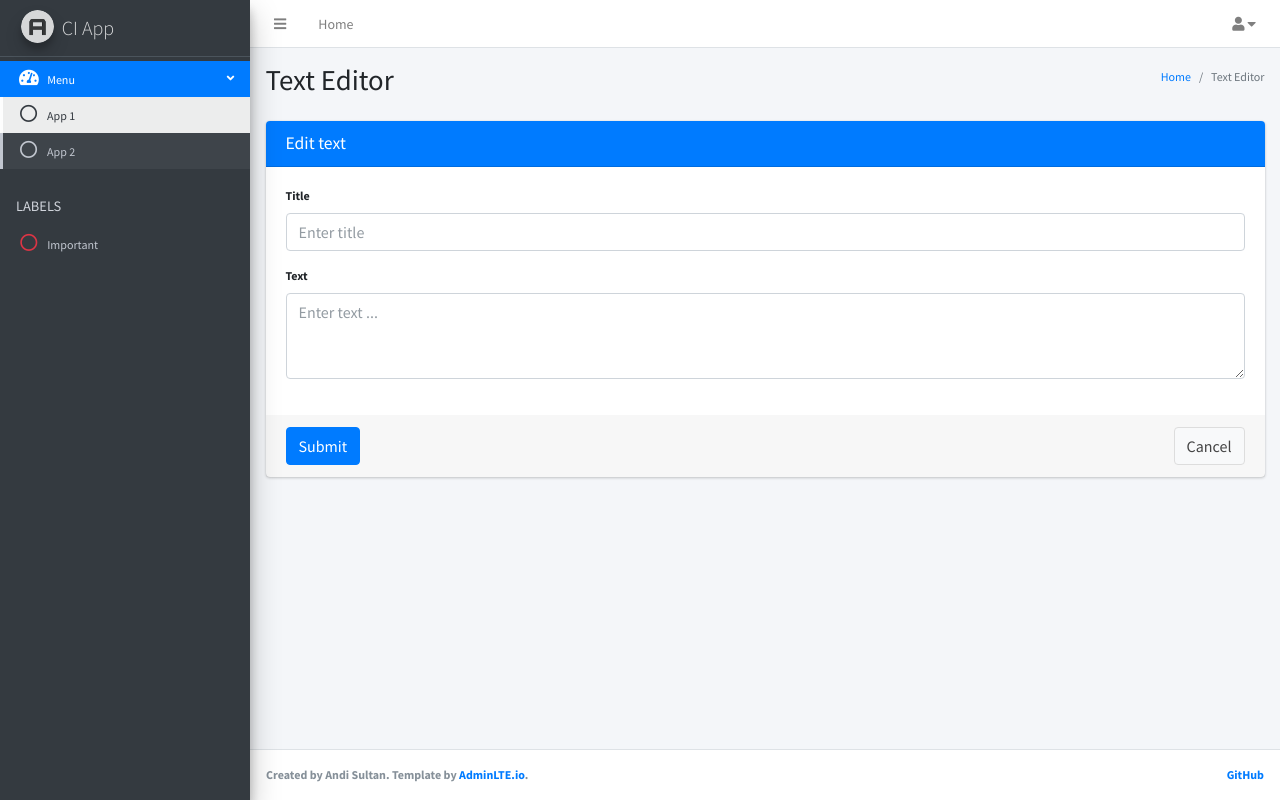
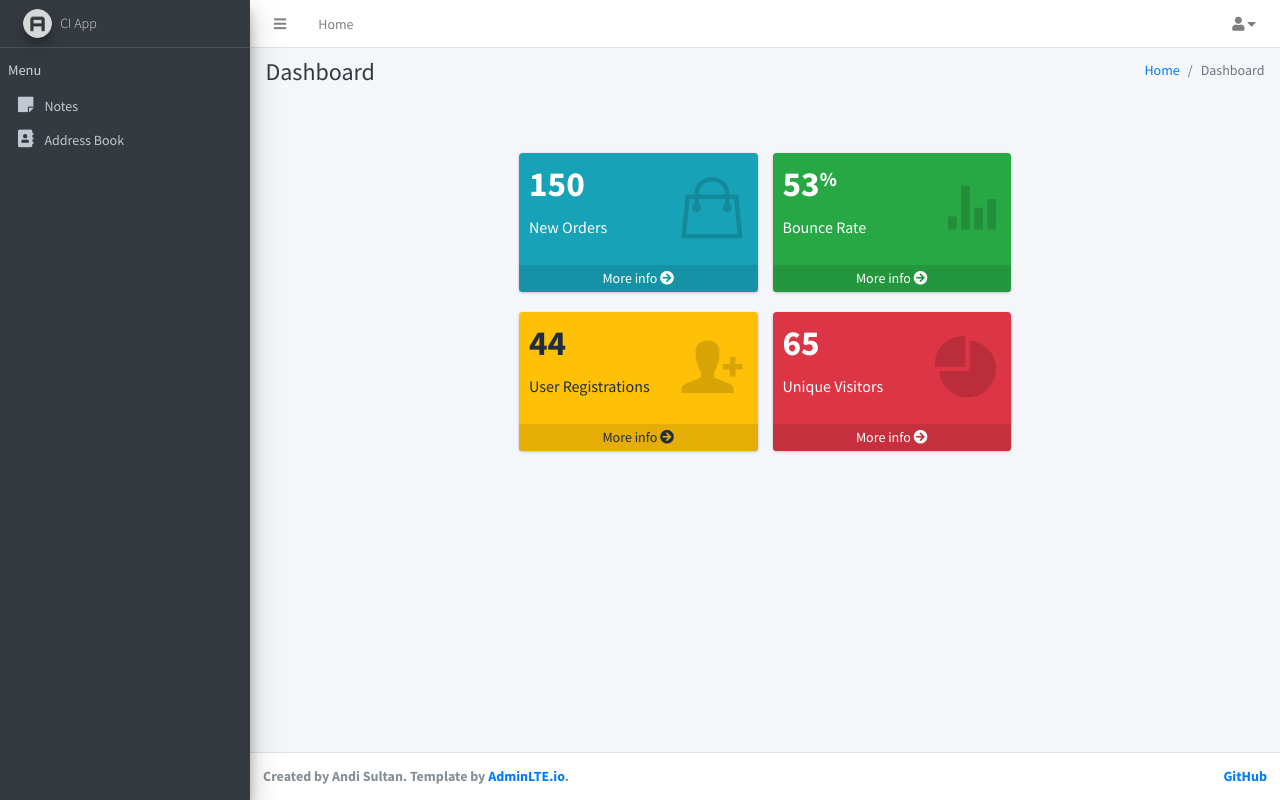
Before and after one commit to andi-sultan/ci-app, a CodeIgniter app: page /database/home in a window 1280 px wide. Run offline with CodeIgniter, Linux system fonts and the light colour scheme; a user stored in the database is signed in; data that the repository does not hold is empty; some libraries are stand-ins or nearby versions.

Commit message:
Creating Dashboard

```diff
--- a/application/controllers/Home.php
+++ b/application/controllers/Home.php
@@ -6,7 +6,7 @@ class Home extends CI_Controller {
 	{
 		if (is_login()) {
 			$page['title'] = 'Home';
-			$page['content'] = 'editor';
+			$page['content'] = 'dashboard';
 			$this->load->view('home', $page);
 		}
 	}
--- /dev/null
+++ b/application/views/dashboard.php
@@ -0,0 +1,90 @@
+<div class="content-header">
+  <div class="container-fluid">
+    <div class="row mb-2">
+      <div class="col-sm-6">
+        <h1 class="m-0 text-dark">Dashboard</h1>
+      </div><!-- /.col -->
+      <div class="col-sm-6">
+        <ol class="breadcrumb float-sm-right">
+          <li class="breadcrumb-item"><a href="#">Home</a></li>
+          <li class="breadcrumb-item active">Dashboard</li>
+        </ol>
+      </div><!-- /.col -->
+    </div><!-- /.row -->
+  </div><!-- /.container-fluid -->
+</div>
+<!-- /.content-header -->
+<!-- Main content -->
+<section class="content">
+  <div class="container-fluid">
+    <div class="row mt-lg-5">
+      <div class="col-lg-6 offset-lg-3 col-12">
+        <!-- Small boxes (Stat box) -->
+        <div class="row">
+          <div class="col-lg-6 col-6">
+            <!-- small box -->
+            <div class="small-box bg-info">
+              <div class="inner">
+                <h3>150</h3>
+
+                <p>New Orders</p>
+              </div>
+              <div class="icon">
+                <i class="ion ion-bag"></i>
+              </div>
+              <a href="#" class="small-box-footer">More info <i class="fas fa-arrow-circle-right"></i></a>
+            </div>
+          </div>
+          <!-- ./col -->
+          <div class="col-lg-6 col-6">
+            <!-- small box -->
+            <div class="small-box bg-success">
+              <div class="inner">
+                <h3>53<sup style="font-size: 20px">%</sup></h3>
+
+                <p>Bounce Rate</p>
+              </div>
+              <div class="icon">
+                <i class="ion ion-stats-bars"></i>
+              </div>
+              <a href="#" class="small-box-footer">More info <i class="fas fa-arrow-circle-right"></i></a>
+            </div>
+          </div>
+          <!-- ./col -->
+          <div class="col-lg-6 col-6">
+            <!-- small box -->
+            <div class="small-box bg-warning">
+              <div class="inner">
+                <h3>44</h3>
+
+                <p>User Registrations</p>
+              </div>
+              <div class="icon">
+                <i class="ion ion-person-add"></i>
+              </div>
+              <a href="#" class="small-box-footer">More info <i class="fas fa-arrow-circle-right"></i></a>
+            </div>
+          </div>
+          <!-- ./col -->
+          <div class="col-lg-6 col-6">
+            <!-- small box -->
+            <div class="small-box bg-danger">
+              <div class="inner">
+                <h3>65</h3>
+
+                <p>Unique Visitors</p>
+              </div>
+              <div class="icon">
+                <i class="ion ion-pie-graph"></i>
+              </div>
+              <a href="#" class="small-box-footer">More info <i class="fas fa-arrow-circle-right"></i></a>
+            </div>
+          </div>
+          <!-- ./col -->
+        </div>
+        <!-- /.row -->
+      </div>
+    </div>
+  </div><!-- /.container-fluid -->
+</section>
+<!-- /.content -->
--- a/application/views/home.php
+++ b/application/views/home.php
@@ -29,7 +29,7 @@
   <link href="https://fonts.googleapis.com/css?family=Source+Sans+Pro:300,400,400i,700" rel="stylesheet">
 </head>
 
-<body class="hold-transition sidebar-mini layout-fixed text-xs">
+<body class="hold-transition sidebar-mini layout-fixed text-sm">
   <div class="wrapper">
 
     <?php $this->load->view('navbar'); ?>
--- a/application/views/home_content.php
+++ /dev/null
@@ -1 +0,0 @@
-<div class="col-12"><center>home</center></div>
--- a/application/views/navbar.php
+++ b/application/views/navbar.php
@@ -1,5 +1,5 @@
 <!-- Navbar -->
-<nav class="main-header navbar navbar-expand navbar-white navbar-light text-sm">
+<nav class="main-header navbar navbar-expand navbar-white navbar-light">
   <!-- Left navbar links -->
   <ul class="navbar-nav">
     <li class="nav-item">
--- a/application/views/sidebar_menu.php
+++ b/application/views/sidebar_menu.php
@@ -1,5 +1,5 @@
 <!-- Main Sidebar Container -->
-<aside class="main-sidebar sidebar-dark-primary elevation-4 text-xs">
+<aside class="main-sidebar sidebar-dark-primary elevation-4 text-sm">
   <!-- Brand Logo -->
   <a href="<?php base_url() ?>" class="brand-link">
     <img src="<?php echo base_url(); ?>assets/AdminLTE-3.0.2/dist/img/AdminLTELogo.png" alt="AdminLTE Logo" class="brand-image img-circle elevation-3" style="opacity: .8">
@@ -13,34 +13,17 @@
       <ul class="nav nav-pills nav-sidebar flex-column nav-flat" data-widget="treeview" role="menu" data-accordion="false">
         <!-- Add icons to the links using the .nav-icon class
                with font-awesome or any other icon font library -->
-        <li class="nav-item has-treeview menu-open">
-          <a href="#" class="nav-link active">
-            <i class="nav-icon fas fa-tachometer-alt"></i>
-            <p>
-              Menu
-              <i class="right fas fa-angle-left"></i>
-            </p>
+        <li class="nav-header">Menu</li>
+        <li class="nav-item">
+          <a href="#" class="nav-link <?php echo ($this->uri->segment(1) == 'editor') ? 'active' : '' ?>">
+            <i class="fas fa-sticky-note nav-icon"></i>
+            <p>Notes</p>
           </a>
-          <ul class="nav nav-treeview">
-            <li class="nav-item">
-              <a href="#" class="nav-link active">
-                <i class="far fa-circle nav-icon"></i>
-                <p>App 1</p>
-              </a>
-            </li>
-            <li class="nav-item">
-              <a href="#" class="nav-link">
-                <i class="far fa-circle nav-icon"></i>
-                <p>App 2</p>
-              </a>
-            </li>
-          </ul>
         </li>
-        <li class="nav-header">LABELS</li>
         <li class="nav-item">
           <a href="#" class="nav-link">
-            <i class="nav-icon far fa-circle text-danger"></i>
-            <p class="text">Important</p>
+            <i class="fas fa-address-book nav-icon"></i>
+            <p>Address Book</p>
           </a>
         </li>
       </ul>
```
